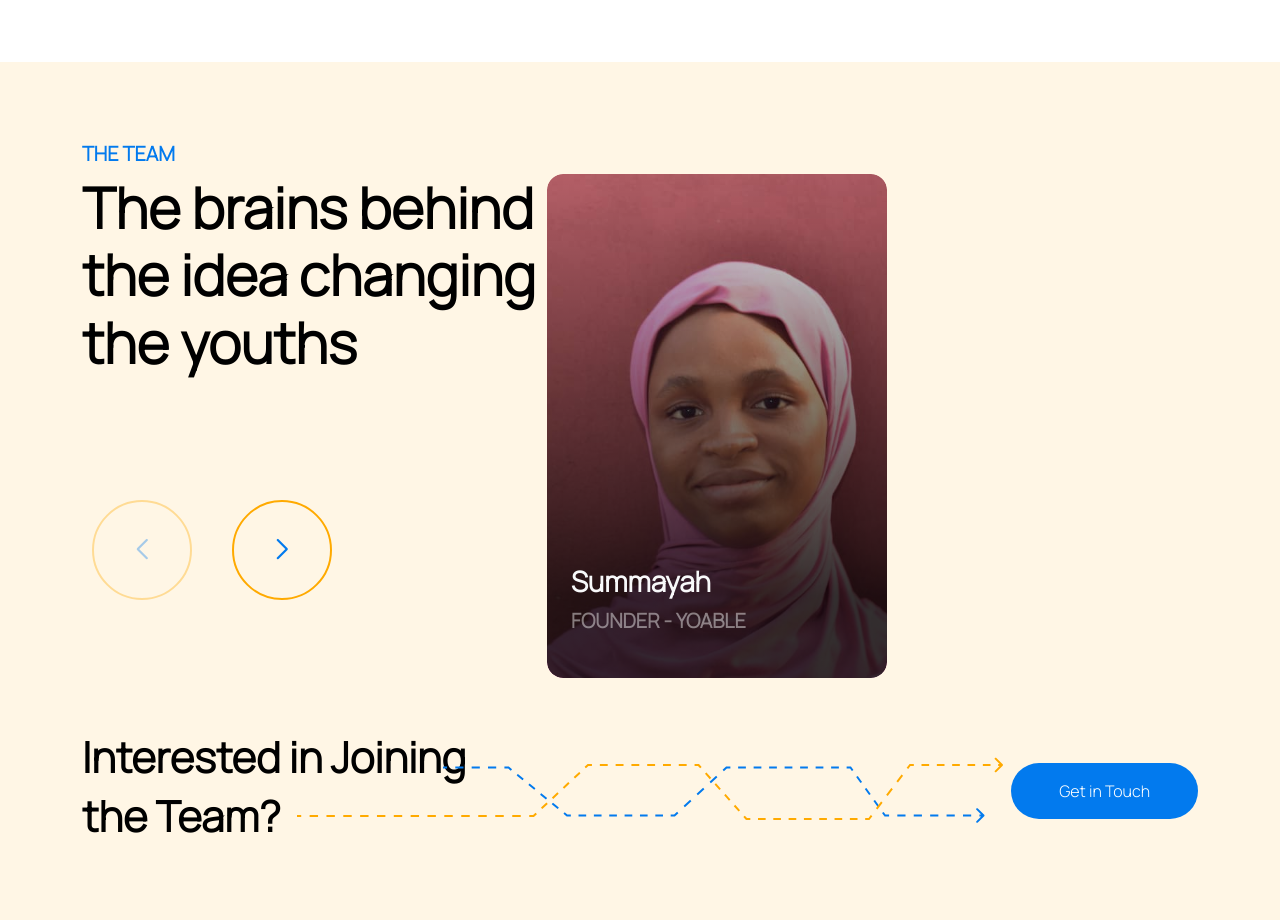
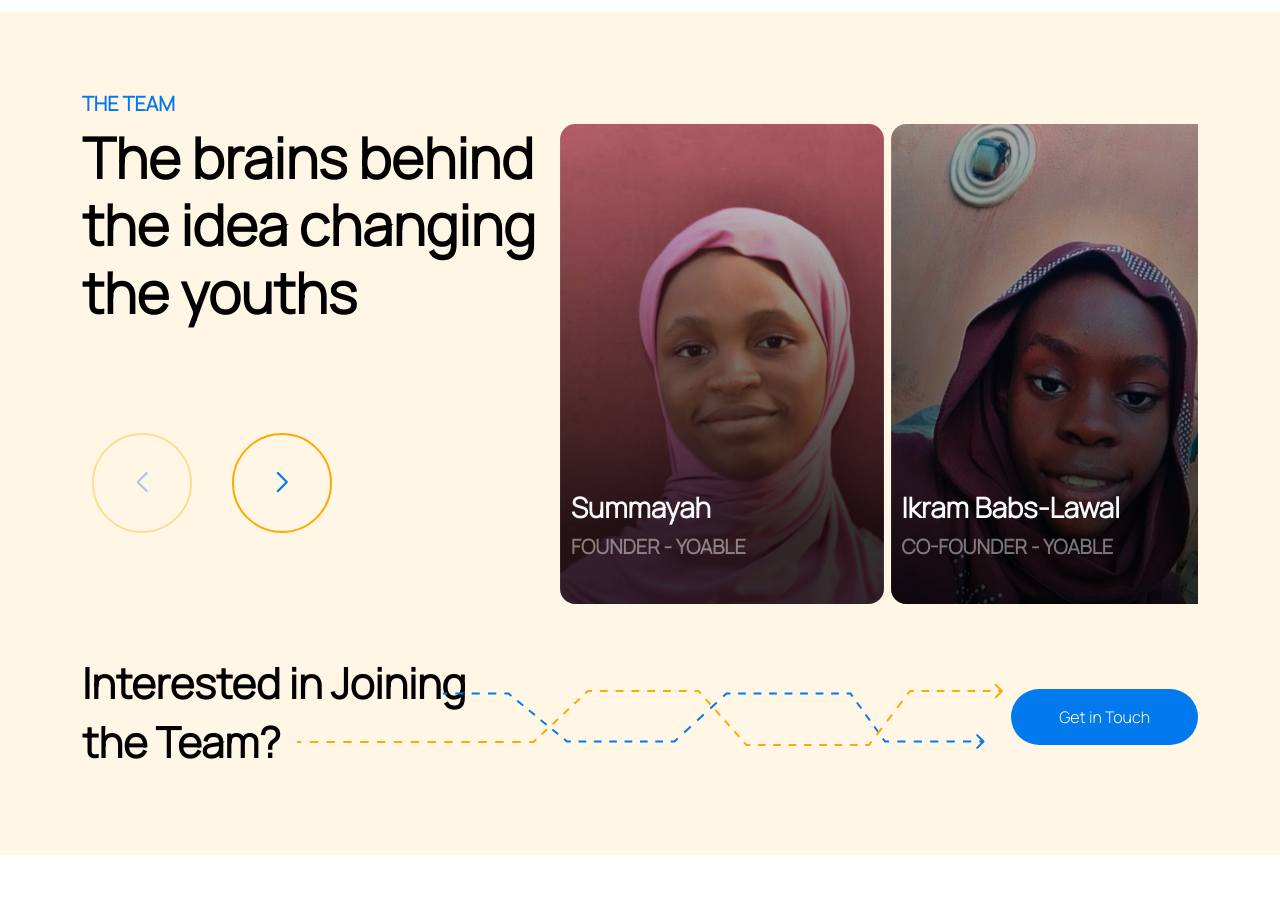
Before and after one commit to yoabler/Website, a Next.js app: page / in a window 1280 px wide. Shown: the part 3384-4304 px from the top of the page. Built offline with nearby package versions, Linux system fonts and the light colour scheme.

Commit message:
fix: inner width

```diff
--- a/data/team.json
+++ b/data/team.json
@@ -40,11 +40,5 @@
         "img": "/images/team/evelyn.jpeg",
         "name": "Mamukuyomi Evelyn",
         "title": "COMMUNITY MANAGER"
-    },
-    {
-        "id": 8,
-        "img": "/",
-        "name": "Mamukuyomi Evelyn",
-        "title": "COMMUNITY MANAGER"
     }
 ]
--- a/pages/index.js
+++ b/pages/index.js
@@ -37,6 +37,16 @@ export default function Home() {
   const [swiperRef, setSwiperRef] = useState(null);
   const cards = Array(18).fill();
 
+  React.useEffect(() => {
+    if (typeof window !== 'undefined') {
+      console.log('You are on the browser')
+    } else {
+      console.log('You are on the server')
+    }
+
+  }, [])
+
+
   return (
     <>
       <Meta title='YOABLE' keywords='' description='' />
@@ -57,8 +67,8 @@ export default function Home() {
               <span>
                 <Image
                   src={card1}
-                  height='440'
-                  width='325'
+                  height='400'
+                  width='310'
                   layout='fixed'
                   alt='person1.png'
                 />
@@ -66,8 +76,8 @@ export default function Home() {
               <span className='mx-4'>
                 <Image
                   src={card2}
-                  height='500'
-                  width='320'
+                  height='450'
+                  width='280'
                   layout='fixed'
                   alt='person2.png'
                 />
@@ -75,8 +85,8 @@ export default function Home() {
               <span>
                 <Image
                   src={card3}
-                  height='440'
-                  width='325'
+                  height='400'
+                  width='310'
                   layout='fixed'
                   alt='person3.png'
                 />
@@ -186,9 +196,9 @@ export default function Home() {
                 <div className='col-12 col-md-7 d-flex teamates swiper'>
                   <Swiper
                     onSwiper={setSwiperRef}
-                    slidesPerView={3}
+                    slidesPerView={(typeof window !== 'undefined') && window.innerWidth >= 768 ? 2 : 1}
                     centeredSlides={false}
-                    spaceBetween={350}
+                    spaceBetween={10}
                     navigation={true}
                     modules={[Navigation]}
                     className='mySwiper'>
@@ -199,8 +209,8 @@ export default function Home() {
                               <Image
                                 src={team.img}
                                 layout='fixed'
-                                height='504'
-                                width={'340'}
+                                height='480'
+                                width={'350'}
                                 style={{ borderRadius: 16 }}
                                 alt={team.name + '.png'}
                               />
--- a/styles/Footer.scss
+++ b/styles/Footer.scss
@@ -2,6 +2,7 @@
 
 footer {
     font-size: 16px;
+    background-color: white;
     a {
         color: $colblue;
         background: $lightyel;
--- a/styles/Home.scss
+++ b/styles/Home.scss
@@ -2,6 +2,7 @@
 
 #home {
   overflow: hidden;
+  background-color: white;
   #hero {
     padding-top: 7rem;
     padding-bottom: 4rem;
@@ -73,8 +74,8 @@
           height: 344px;
         }
         img:nth-child(2) {
-          width: 260px;
-          height: 366px;
+          width: 260px!important;
+          height: 366px!important;
         }
 
       }
```
